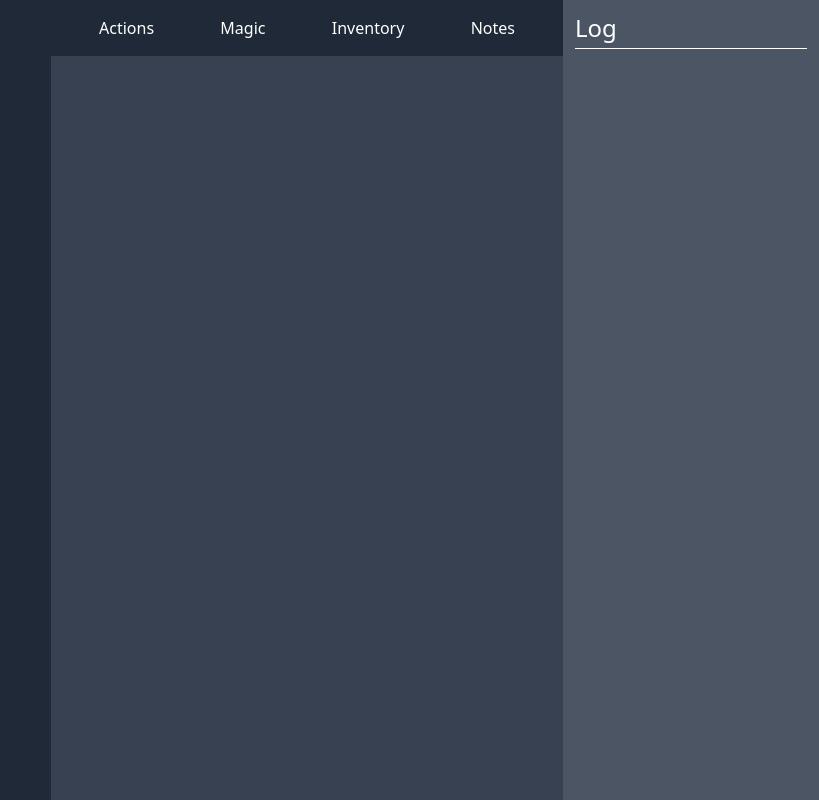
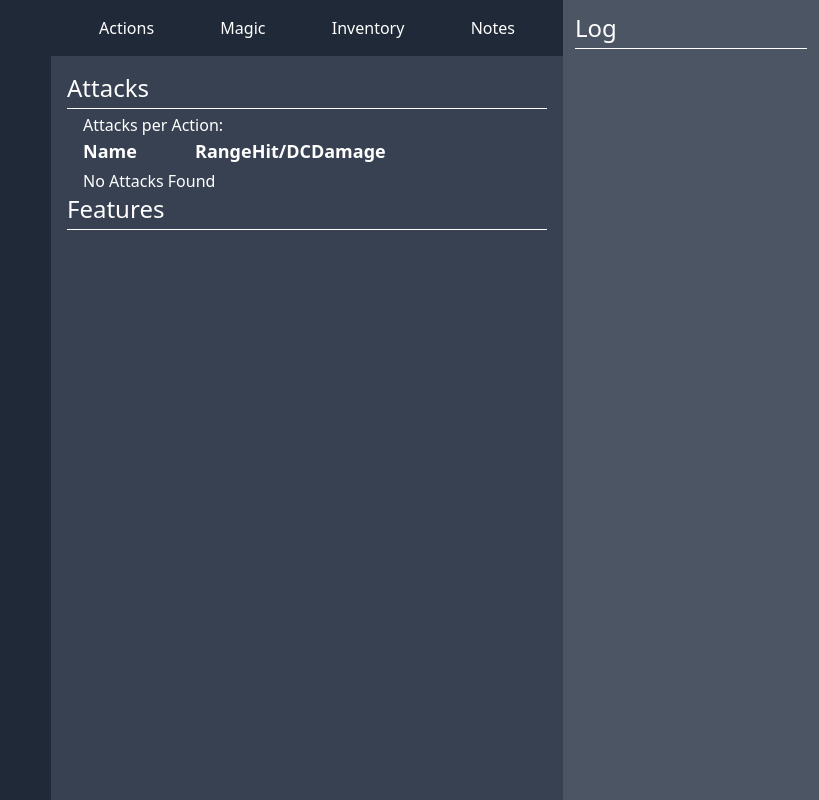
Before and after one commit to akukerang/Aurora-Beyond, a React (Vite) app in the folder frontend/: page /#/ in a window 1280 px wide. Shown: the whole page, without its empty margins (461-1280 px from the left). Built offline with nearby package versions, Linux system fonts and the light colour scheme.

Commit message:
Feature List & Attacks

```diff
--- a/frontend/src/App.tsx
+++ b/frontend/src/App.tsx
@@ -4,7 +4,6 @@ import Navbar from "./components/NavBar";
 import InfoPanel from "./components/InfoPanel/InfoPanel";
 import Log from "./components/Log";
 import { CharacterProvider } from "./hooks/CharacterContext";
-
 //* Responsive Layout Ideas
 //* InfoPanel
 // Image, don't show at small width
--- /dev/null
+++ b/frontend/src/components/FeatureList/AttackItem.tsx
@@ -0,0 +1,29 @@
+import { FC } from "react";
+import RollDice from "../RollDice";
+type Props = {
+  name: string;
+  range: string;
+  hitDC: number;
+  damage: string;
+};
+const AttackItem: FC<Props> = ({ name, range, hitDC, damage }) => {
+  const attackContext = `${name} Attack`;
+  const damageContext = `${name} Damage`;
+  return (
+    <div className="flex flex-row rounded-md">
+      <h2 className="w-1/4">{name}</h2>
+      <h2 className="w-1/8">{range}</h2>
+      <div className="w-1/8">
+        <div className="w-1/2 p-1">
+          <RollDice mod={hitDC} context={attackContext} />
+        </div>
+      </div>
+      <div className="w-1/4">
+        <div className="p-1">
+          <RollDice text={damage} context={damageContext} />
+        </div>
+      </div>
+    </div>
+  );
+};
+export default AttackItem;
--- /dev/null
+++ b/frontend/src/components/FeatureList/AttackList.tsx
@@ -0,0 +1,30 @@
+"use client";
+import AttackItem from "./AttackItem";
+import { useCharacter } from "../../hooks/CharacterContext";
+const AttackList = () => {
+  const { character } = useCharacter();
+  const attacks = character?.Attacks;
+  return (
+    <div className="flex flex-col justify-between px-4">
+      <h1>Attacks per Action: </h1>
+      <div className="flex flex-row mb-1">
+        <h2 className="w-1/4 text-lg font-bold">Name</h2>
+        <h2 className="w-1/8 text-lg font-bold">Range</h2>
+        <h2 className="w-1/8 text-lg font-bold">Hit/DC</h2>
+        <h2 className="w-1/4 text-lg font-bold">Damage</h2>
+      </div>
+      {attacks
+        ? attacks.map((attack: any) => (
+            <AttackItem
+              key={attack.Name}
+              name={attack.Name}
+              range={attack.Range}
+              hitDC={attack.Hit}
+              damage={attack.Damage}
+            />
+          ))
+        : "No Attacks Found"}
+    </div>
+  );
+};
+export default AttackList;
--- /dev/null
+++ b/frontend/src/components/FeatureList/FeatureItem.tsx
@@ -0,0 +1,15 @@
+import { FC } from 'react';
+
+type Props = {
+    name: string,
+    description: string
+};
+const FeatureItem: FC<Props> = ({name, description}) => {
+    return (
+        <div className='mb-2'>
+            <h2 className='text-lg font-bold'>{name}</h2>
+            <p className='text-sm'>{description}</p>
+        </div>
+    );
+};
+export default FeatureItem;
--- /dev/null
+++ b/frontend/src/components/FeatureList/FeatureList.tsx
@@ -0,0 +1,22 @@
+"use client";
+import FeatureItem from "./FeatureItem";
+import { useCharacter } from "../../hooks/CharacterContext";
+const FeatureList = () => {
+  const { character } = useCharacter();
+  const classFeats = character?.FeatsFinal;
+  console.log("classFeats", classFeats);
+  return (
+    <div className="flex flex-col justify-between px-4">
+      {classFeats
+        ? classFeats.map((feat: any) => (
+            <FeatureItem
+              key={feat.index}
+              name={feat.Name}
+              description={feat.Description}
+            />
+          ))
+        : null}
+    </div>
+  );
+};
+export default FeatureList;
--- a/frontend/src/components/InfoPanel/AbilityScores.tsx
+++ b/frontend/src/components/InfoPanel/AbilityScores.tsx
@@ -7,10 +7,6 @@ type Props = {
 }
 
 const AbilityScores:FC<Props> = ({abilityScore}) => {
-
-
-
-
   return (
     <>
       <h1 className="text-lg mb-2">Ability Scores</h1>
--- a/frontend/src/main.tsx
+++ b/frontend/src/main.tsx
@@ -1,18 +1,16 @@
-import React from 'react'
-import ReactDOM from 'react-dom/client'
-import App from './App'
-import './index.css'
+import ReactDOM from "react-dom/client";
+import App from "./App";
+import "./index.css";
 import { HashRouter, Routes, Route } from "react-router-dom";
+import FeaturePage from "./pages/FeaturePage";
 
-ReactDOM.createRoot(document.getElementById('root') as HTMLElement).render(
+ReactDOM.createRoot(document.getElementById("root") as HTMLElement).render(
   <HashRouter basename={"/"}>
     {/* The rest of your app goes here */}
     <Routes>
       <Route path="/" element={<App />}>
-      {/* <Route path="about" element={<About />} />
-      <Route path="users" element={<Users />} />
-      <Route path="*" element={<NoMatch />} /> */}
+        <Route index element={<FeaturePage />} />
       </Route>
     </Routes>
   </HashRouter>
-)
+);
--- /dev/null
+++ b/frontend/src/pages/FeaturePage.tsx
@@ -0,0 +1,12 @@
+import AttackList from "../components/FeatureList/AttackList";
+import FeatureList from "../components/FeatureList/FeatureList";
+export default function FeaturePage() {
+  return (
+    <div className="text-white">
+      <h1 className="text-2xl border-b border-white pb-1 mb-1">Attacks</h1>
+      <AttackList />
+      <h1 className="text-2xl border-b border-white pb-1 mb-1">Features</h1>
+      <FeatureList />
+    </div>
+  );
+}
--- a/frontend/wailsjs/go/models.ts
+++ b/frontend/wailsjs/go/models.ts
@@ -15,6 +15,7 @@ export namespace character {
 	    }
 	}
 	export class Attack {
+	    Name: string;
 	    Range: string;
 	    Hit: string;
 	    Damage: string;
@@ -25,6 +26,7 @@ export namespace character {
 
 	    constructor(source: any = {}) {
 	        if ('string' === typeof source) source = JSON.parse(source);
+	        this.Name = source["Name"];
 	        this.Range = source["Range"];
 	        this.Hit = source["Hit"];
 	        this.Damage = source["Damage"];
```
Also changed, not shown: frontend/src/components/InfoPanel/InfoPanel.tsx (+11 -9 lines), frontend/src/components/NavBar.tsx (+9 -9 lines), 1 other file (tests, documents, lock files or other folders). Lines whose indentation alone changed are shown as unchanged.
